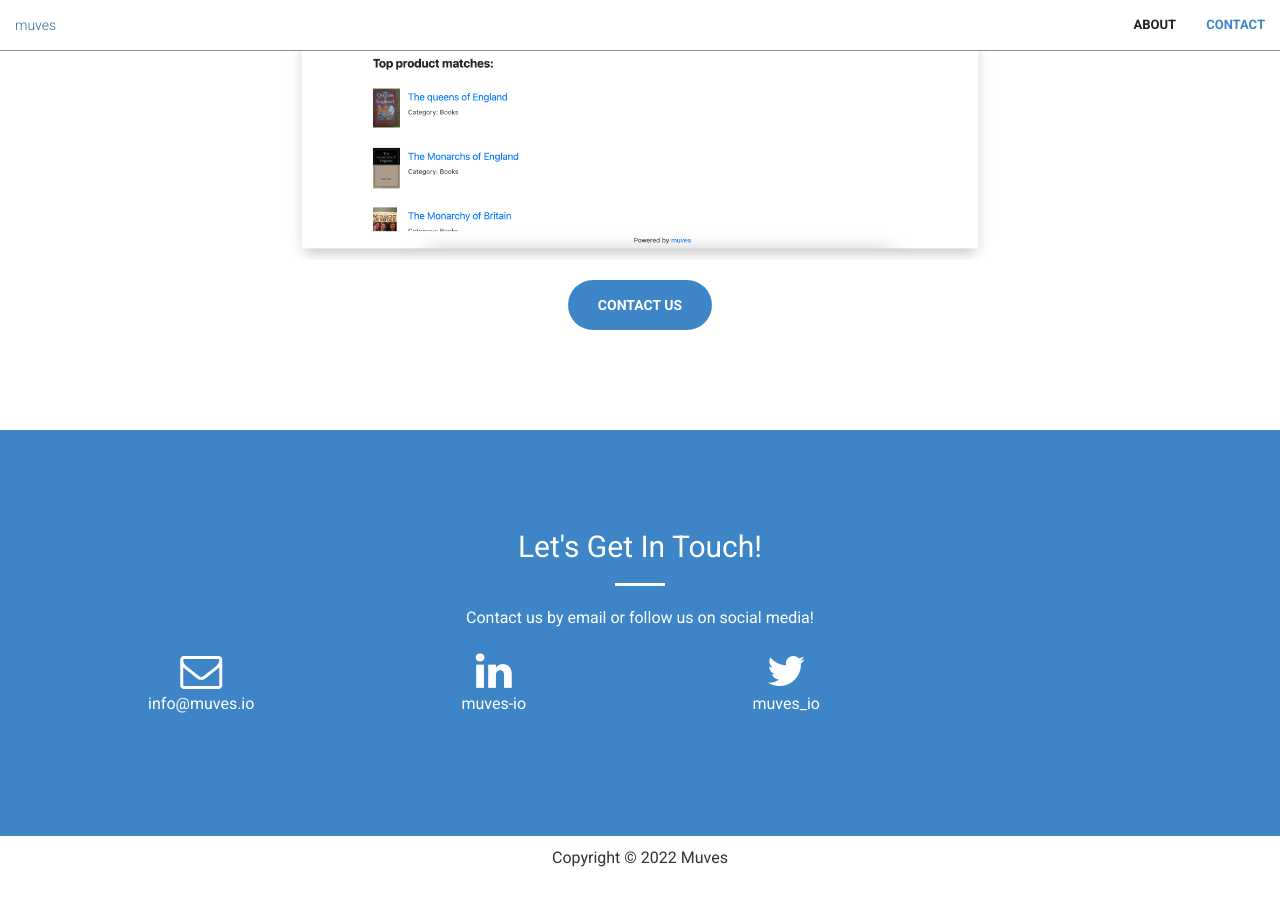
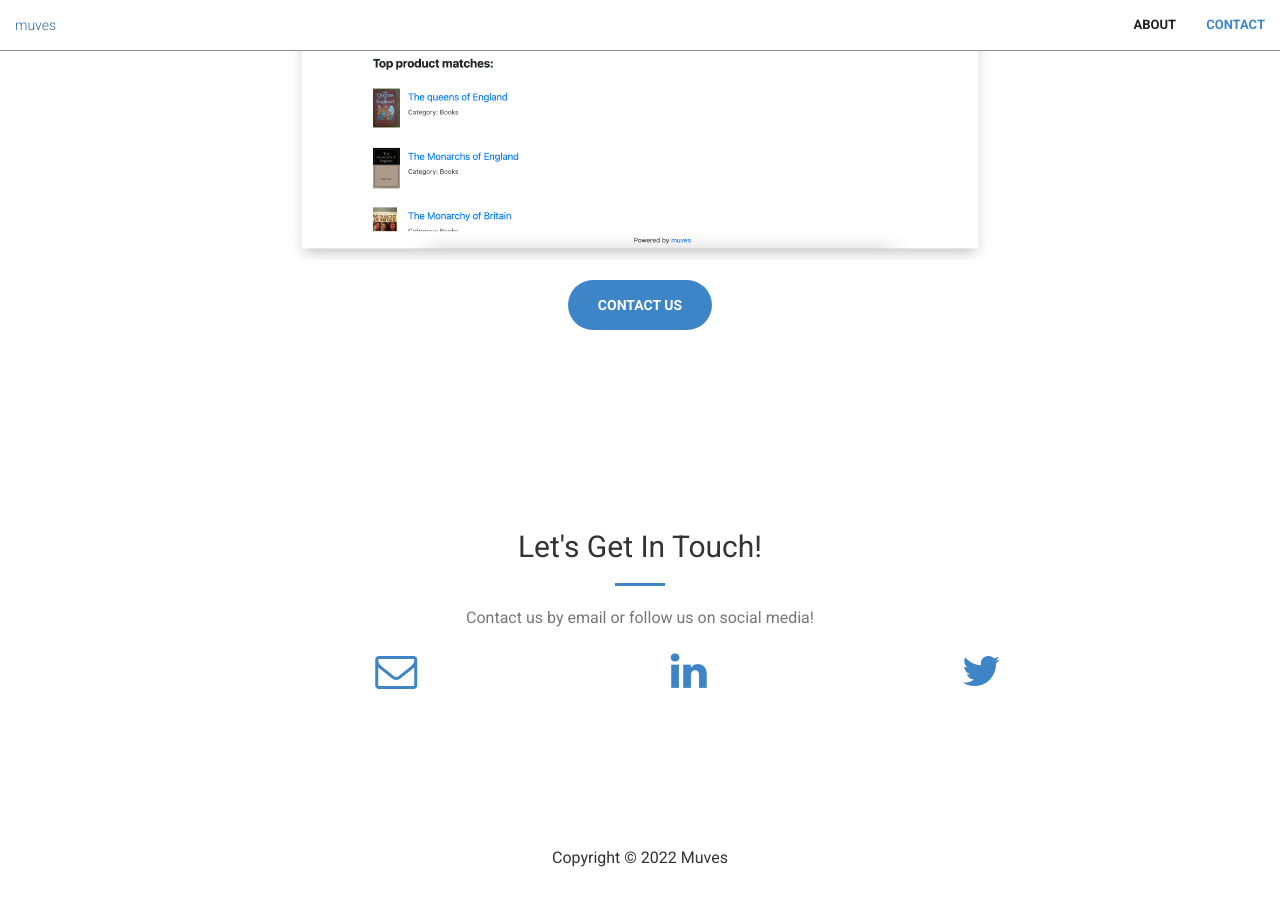
Before and after one commit to muvesio/muves.io, a Jekyll site: the page built from index.html, in a window 1280 px wide and 900 px high, scrolled down 1252 px. Built offline with Jekyll 4.4.1, drawn with Linux system fonts in a browser that asks for light colours.

Commit message:
updated contacts

```diff
--- a/_includes/contact.html
+++ b/_includes/contact.html
@@ -1,30 +1,30 @@
-<section class="bg-primary" id="contact">
+<section id="contact">
     <div class="container">
         <div class="row">
             <div class="col-lg-12 text-center">
                 <h2 class="section-heading">Let's Get In Touch!</h2>
-                <hr class="light">
-                <p>Contact us by email or follow us on social media!</p>
+                <hr class="primary">
+                <p class="text-muted">Contact us by email or follow us on social media!</p>
             </div>
         </div>
     </div>
     <div class="container">
         <div class="row">
-            <div class="col-lg-3 col-md-6 text-center">
+            <div class="col-lg-3 col-md-6 col-md-offset-2 text-center">
                 <a href="mailto:{{ site.email }}">
-                <i class="fa fa-envelope-o fa-3x wow bounceIn text-light"></i>
+                <i class="fa fa-envelope-o fa-3x wow bounceIn text-primary"></i>
                  <p>{{ site.email }}</p>
                 </a>
             </div>
             <div class="col-lg-3 col-md-6 text-center">
                 <a href="https://www.linkedin.com/company/{{ site.linkedin_username }}">
-                    <i class="fa fa-linkedin fa-3x wow bounceIn text-light" data-wow-delay=".1s"></i>
+                    <i class="fa fa-linkedin fa-3x wow bounceIn text-primary" data-wow-delay=".1s"></i>
                   <p>{{ site.linkedin_username }}</p>
                 </a>
             </div>
             <div class="col-lg-3 col-md-6 text-center">
             <a href="https://twitter.com/{{ site.twitter_username }}">
-                <i class="fa fa-twitter fa-3x wow bounceIn text-light" data-wow-delay=".3s"></i>
+                <i class="fa fa-twitter fa-3x wow bounceIn text-primary" data-wow-delay=".3s"></i>
               <p>{{ site.twitter_username }}</p>
             </a>
         </div>
```
